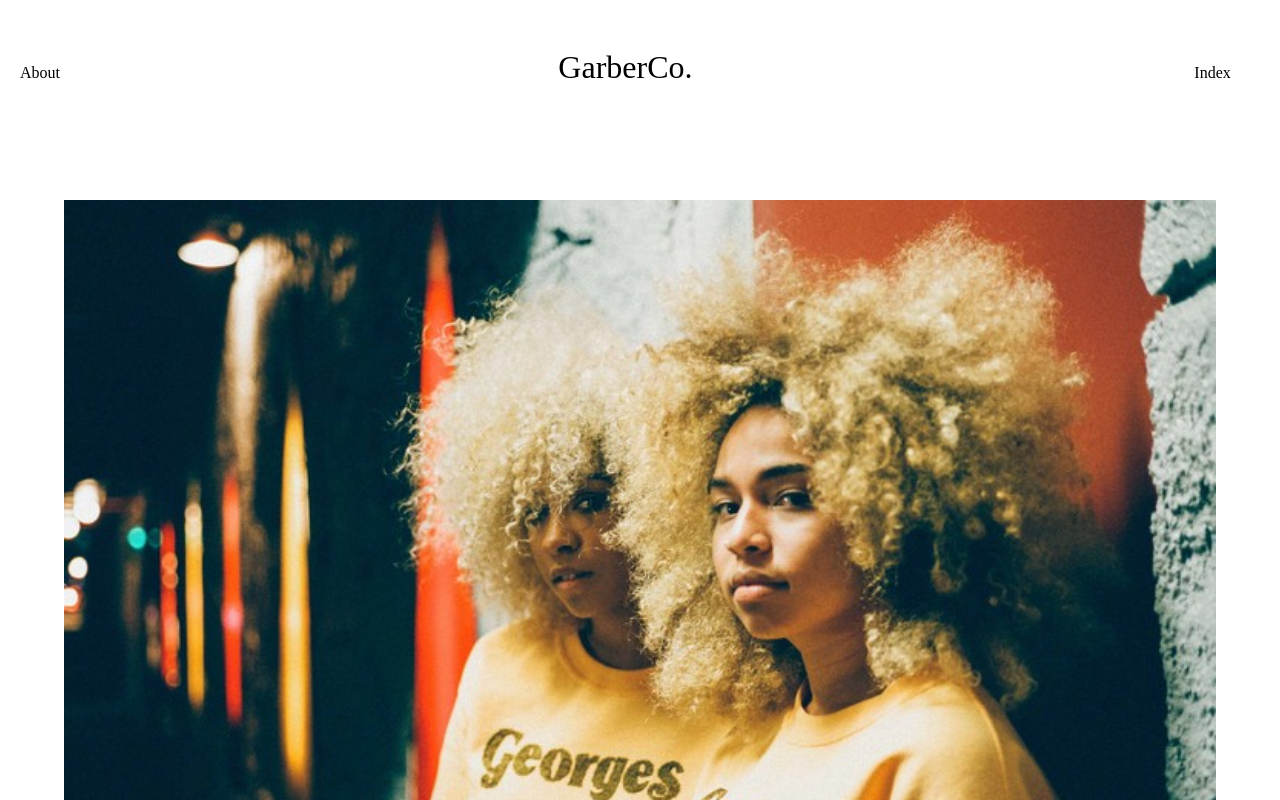
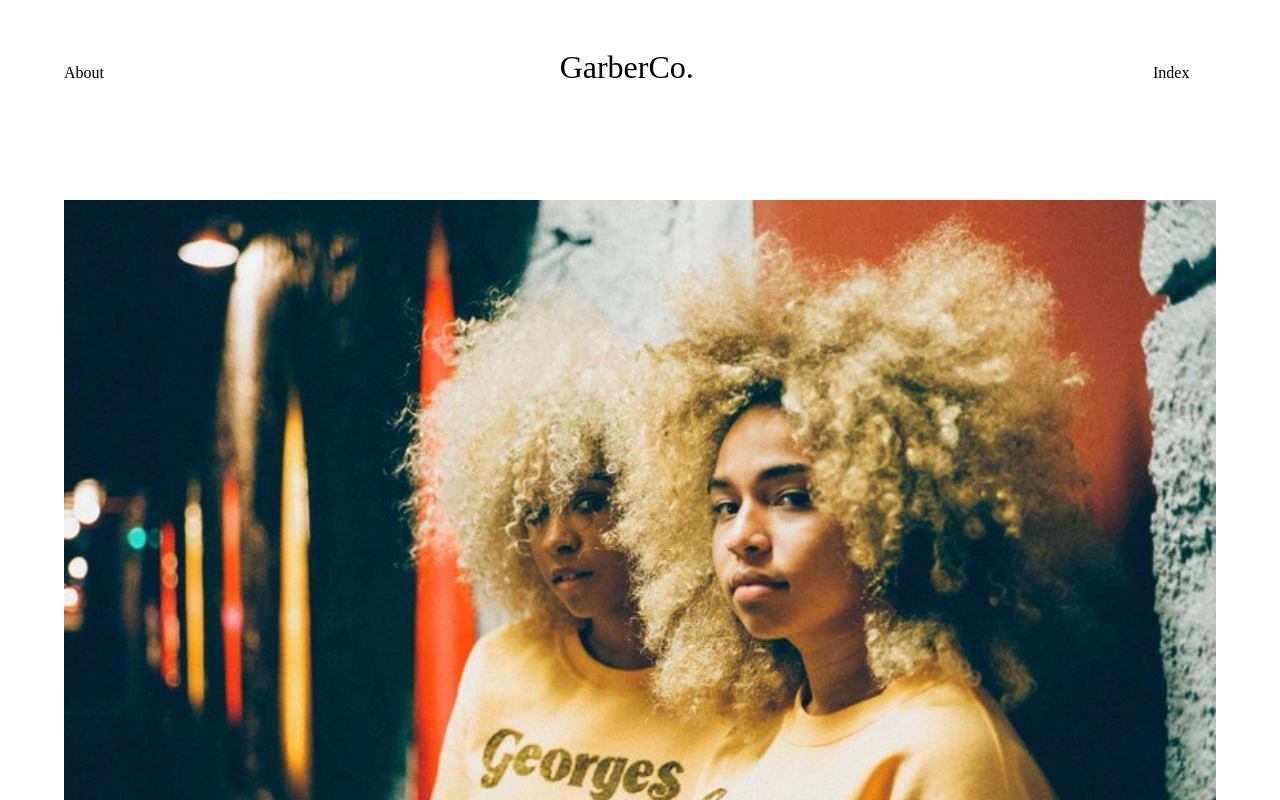
Before and after one commit to newyork-anthonyng/steal_like_an_artist, a website: page public/02_GarberCo/index.html in a window 1280 px wide. Shown: the top 800 px of the page. Drawn offline with Linux system fonts and the light colour scheme.

Commit message:
Add fixed position to nav

```diff
--- a/public/02_GarberCo/style.css
+++ b/public/02_GarberCo/style.css
@@ -27,7 +27,10 @@ h1 {
 }
 
 nav {
-	padding: 3em 1.25em 0 1.25em;
+	padding: 3em 5% 0 5%;
+	position: fixed;
+	width: 90%;
+	z-index: 1;
 }
 
 span {
```
